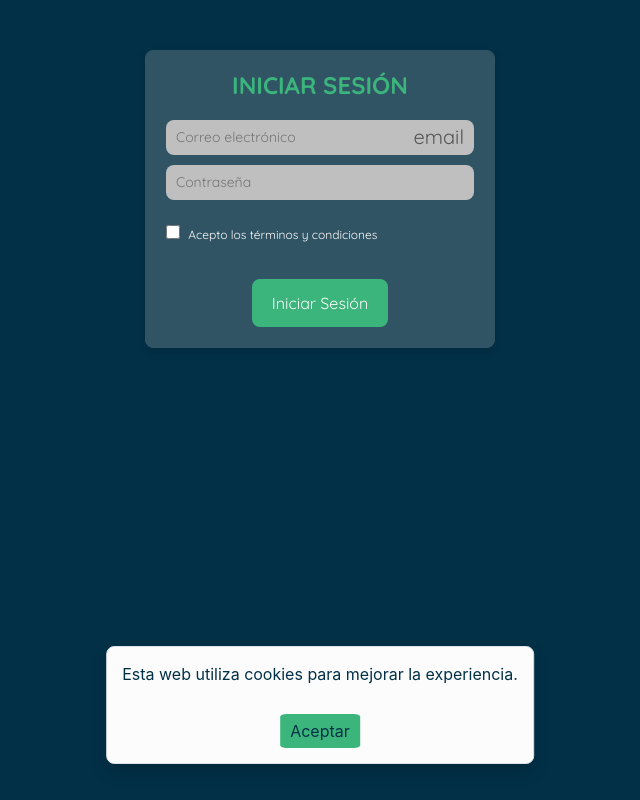
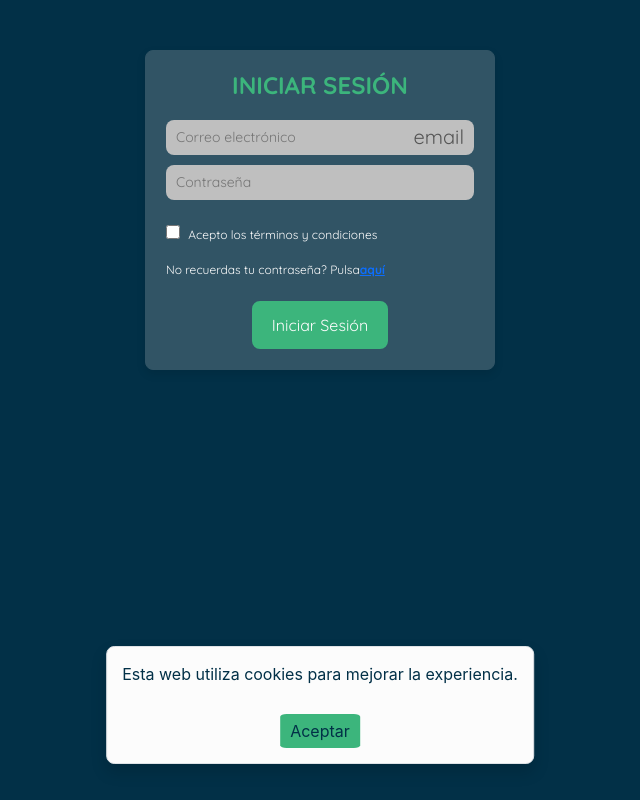
Before and after one commit to swaply-ext/swaply, an Angular app in the folder frontend/: page /login in a window 1280 px wide. Shown: the whole page, without its empty margins (320-960 px from the left). Built offline with nearby package versions, Linux system fonts and the light colour scheme.

Commit message:
Update al home y al login

```diff
--- a/frontend/src/app/app.routes.ts
+++ b/frontend/src/app/app.routes.ts
@@ -3,7 +3,7 @@ import { SkillsComponent } from './pages/skills/skills.component';
 import { InterestsComponent } from './pages/interests/interests.component';
 import { HomeComponent } from './pages/home/home.component';
 import { RegisterFormComponent } from './pages/register-form/register-form.component';
-import {LoginFormComponent } from './pages/login-form/login-form.component';
+import { LoginFormComponent } from './pages/login-form/login-form.component';
 
 // Creem una ruta per a la verificació de correu
 // Com no tenim el component real, utilitzarem un component temporal
--- a/frontend/src/app/pages/home/home.component.html
+++ b/frontend/src/app/pages/home/home.component.html
@@ -1,5 +1,5 @@
 <div class="home-container">
-  <h1>Bienvenido a Swapply</h1>
+  <h1>Bienvenido a Swaply</h1>
   <p class="text">La plataforma para intercambiar habilidades y conocimientos</p>
 
   <div class="home-content">
@@ -17,6 +17,7 @@
       <li><a routerLink="/skills"><strong>Mis habilidades</strong></a> - Registra lo que ya sabes hacer</li>
       <li><a routerLink="/interests"><strong>Habilidades que quiero aprender</strong></a> - Indica lo que te gustaría aprender</li>
       <li><a routerLink="/register"><strong>Registro</strong></a> - Crea tu cuenta en Swapply</li>
+      <li><a routerLink="/login"><strong>Inicio de sesión</strong></a> - Inicia sesión tu cuenta en Swapply</li>
     </ul>
   </div>
 </div>
--- a/frontend/src/app/pages/login-form/login-form.component.css
+++ b/frontend/src/app/pages/login-form/login-form.component.css
@@ -4,7 +4,7 @@
   padding: 20px;
   border: 1px solid #315465;
   border-radius: 8px;
-  box-shadow: 0 4px 10px rgba(0,0,0,0.1);
+  box-shadow: 0 4px 10px rgba(0, 0, 0, 0.1);
   background-color: #315465;
   display: flex;
   flex-direction: column;
@@ -27,3 +27,14 @@
   flex-direction: column;
   border-radius: 8px;
 }
+
+.login-container div {
+  margin: 2px 0;
+  display: flex;
+  align-items: center;
+  font-size: 12px;
+  color: #fcfcfc;
+  cursor: pointer;
+  text-align: center;
+
+}
--- a/frontend/src/app/pages/login-form/login-form.component.html
+++ b/frontend/src/app/pages/login-form/login-form.component.html
@@ -5,6 +5,7 @@
         <app-email-input></app-email-input>
         <app-password-input></app-password-input>
         <app-terms-checkbox (checkedChange)="accepted = $event"></app-terms-checkbox>
+        <div> No recuerdas tu contraseña? Pulsa <a routerLink=""><strong>aquí</strong></a></div>
         <app-login-button (submit)="login()"></app-login-button>
 
     </form>
--- a/frontend/src/app/pages/login-form/login-form.component.ts
+++ b/frontend/src/app/pages/login-form/login-form.component.ts
@@ -4,6 +4,7 @@ import { EmailInputComponent } from '../../components/email-input/email-input.co
 import { PasswordInputComponent } from '../../components/password-input/password-input.component';
 import { TermsCheckboxComponent } from '../../components/terms-checkbox/terms-checkbox.component';
 import { LoginButtonComponent } from '../../components/login-button/login-button.component';
+import { RouterLink } from '@angular/router';
 
 @Component({
   selector: 'login-form',
@@ -12,7 +13,8 @@ import { LoginButtonComponent } from '../../components/login-button/login-button
     EmailInputComponent,
     PasswordInputComponent,
     TermsCheckboxComponent,
-    LoginButtonComponent
+    LoginButtonComponent,
+    RouterLink
   ],
   templateUrl: './login-form.component.html',
   styleUrls: ['./login-form.component.css']
```
